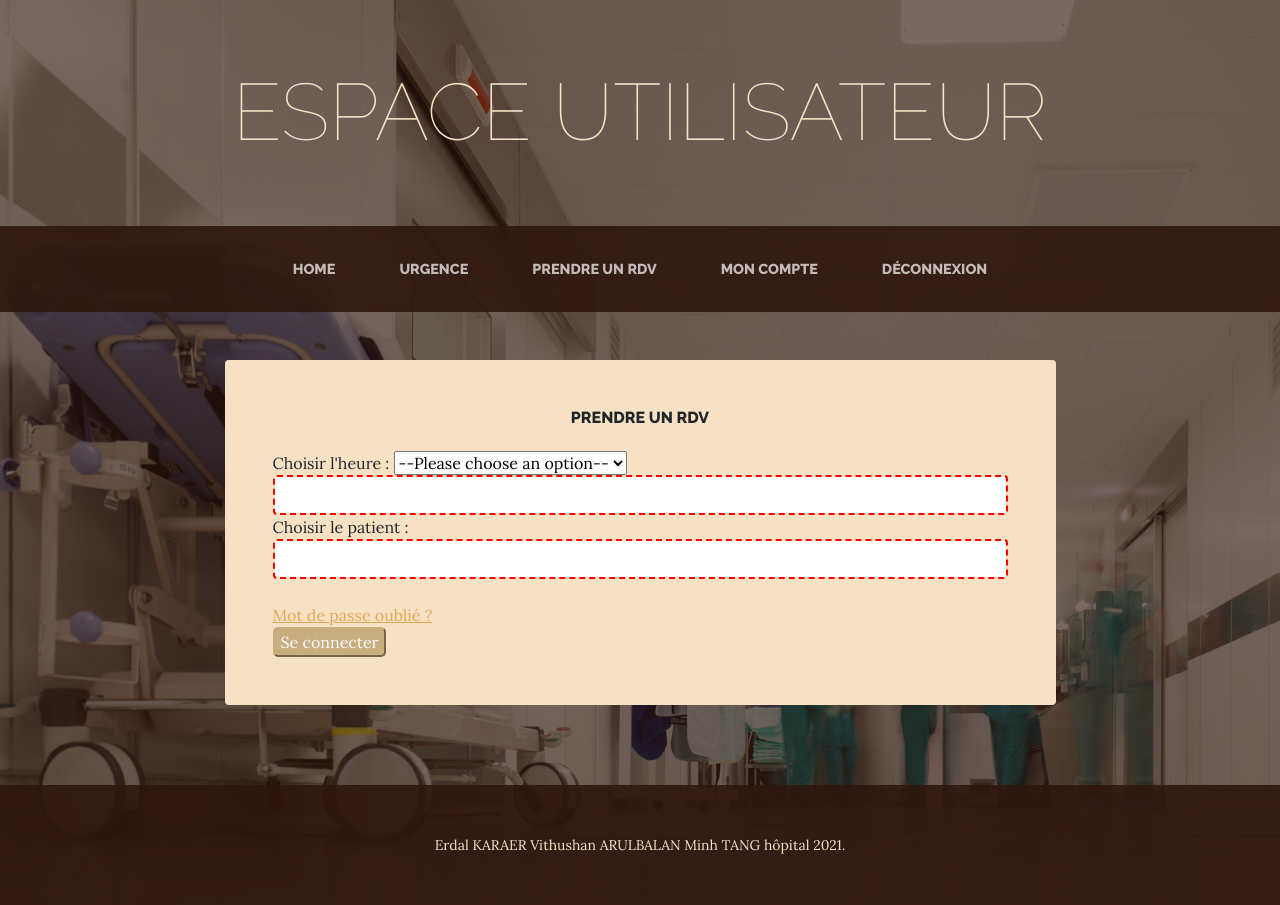
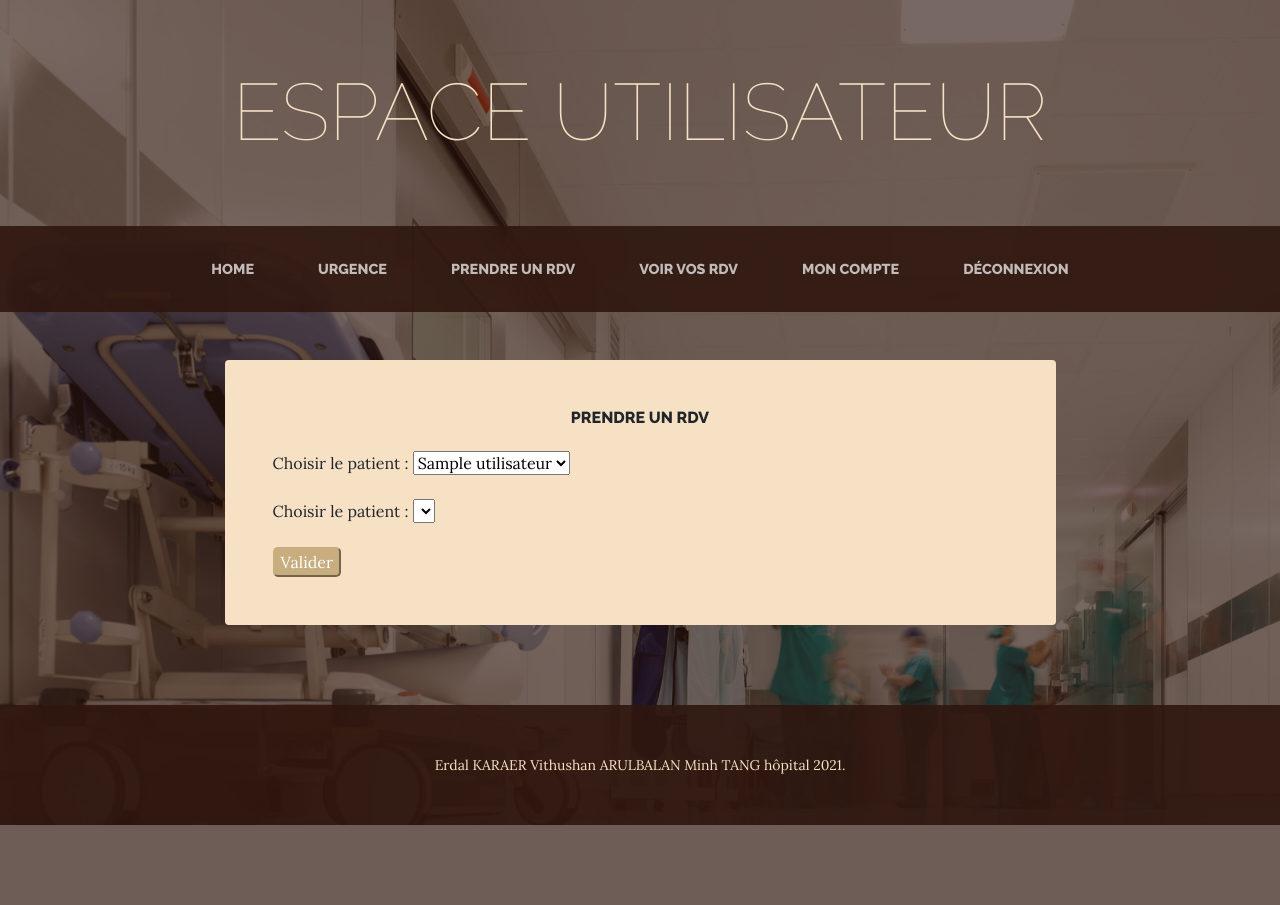
Before and after one commit to vithushan77/Projet_hopital, a PHP site: page /forms/rdvmedecins.php in a window 1280 px wide. After the commit the page ends 825 px from the top, so only its background shows below. Run offline with PHP 8.4, Linux system fonts and the light colour scheme; the visitor is signed in with stand-in values (Sample User, id 1); tables that the repository leaves empty or names only in its code hold one stand-in row (values such as "Sample post"); data that the repository does not hold is empty.

Commit message:
Ajout page prise rdvmedecin

```diff
--- a/back/manager/manager.php
+++ b/back/manager/manager.php
@@ -119,14 +119,14 @@ class manager {
   public function displayHours() {
     $sql = $this->connexionBdd()->prepare('SELECT * FROM heure_rdv');
     $sql->execute();
-    $result = $sql->fetch();
+    $result = $sql->fetchAll();
     return $result;
   }
 
   public function displayUser() {
     $sql = $this->connexionBdd()->prepare('SELECT * FROM utilisateur');
     $sql->execute();
-    $result = $sql->fetch();
+    $result = $sql->fetchAll();
     return $result;
   }
 
--- a/forms/rdvmedecins.php
+++ b/forms/rdvmedecins.php
@@ -26,7 +26,7 @@
 require_once($_SERVER['DOCUMENT_ROOT'].'/Projet_hopital/back/manager/manager.php');
 $manager = new Manager();
 $res = $manager->displayHours();
-$result = $manager->displayUser();
+$results = $manager->displayUser();
 ?>
 <br><br>
 <section class="page-section about-heading">
@@ -43,30 +43,25 @@ $result = $manager->displayUser();
                         <form action="../back/login_back.php" method="post" >
                             <div class="form-group row">
                                 <div class="col-md-12">
-                                    <label for="">Choisir l'heure :</label>
-                                    <select name="pets" id="pet-select">
-                                        <option value="">--Please choose an option--</option>
-                                        <option value="dog">Dog</option>
-                                        <option value="cat">Cat</option>
-                                        <option value="hamster">Hamster</option>
-                                        <option value="parrot">Parrot</option>
-                                        <option value="spider">Spider</option>
-                                        <option value="goldfish">Goldfish</option>
+                                    <label for="">Choisir le patient :</label>
+                                    <select name="utilisateur">
+                                        <?php foreach ($results as $value){ ?>
+                                            <option value="<?= $value['nom']?>>"><?= $value['nom']?></option>
+                                      <?php  } ?>
                                     </select>
-                                    <input type="email" class="form-control" name="mail"  minlength="4" maxlength="62" required>
                                 </div>
-
+                                <br><br>
                                 <div class="col-md-12">
                                     <label for="">Choisir le patient :</label>
-                                    <input type="password" class="form-control" name="mdp"  minlength="4" maxlength="62" required> <br>
+                                    <select name="heure">
+                                        <?php foreach ($res as $value){ ?>
+                                            <option value="<?= $value['nom_heure']?>>"><?= $value['nom_heure']?></option>
+                                        <?php  } ?>
+                                    </select> <br>
                                 </div>
-
                                 <div>
-                                    <a href="/Projet_hopital/forms/mdpOublie.php"/>Mot de passe oublié ?</a>
-                                </div>
-
-                                <div>
-                                    <button type="submit" class="btninsc">Se connecter</button>
+                                    <br>
+                                    <button type="submit" class="btninsc">Valider</button>
                                 </div>
 
                             </div>
--- a/include/header.php
+++ b/include/header.php
@@ -27,12 +27,13 @@ require_once($_SERVER['DOCUMENT_ROOT'].'/Projet_hopital/back/manager/manager.php
                 <li class="nav-item px-lg-4"><a class="nav-link text-uppercase" href="/Projet_hopital/view/urgence.php">Urgence</a></li>
                 <li class="nav-item px-lg-4"><a class="nav-link text-uppercase" href="/Projet_hopital/forms/inscription.php">Espace utilisateur</a></li>
               <?php }
-                if(isset($_SESSION['mail'])) {
+                if($_SESSION['statut'] == "medecin") {
                   ?>
                   <li class="nav-item px-lg-4"><a class="nav-link text-uppercase" href="/Projet_hopital/index.php">Home</a></li>
                   <li class="nav-item px-lg-4"><a class="nav-link text-uppercase" href="/Projet_hopital/view/urgence.php">Urgence</a></li>
-                  <li class="nav-item px-lg-4"><a class="nav-link text-uppercase" href="/Projet_hopital/forms/rdv.php">Prendre un RDV</a></li>
-                  <li class="nav-item px-lg-4"><a class="nav-link text-uppercase" href="/Projet_hopital/forms/moncompte.php">Mon compte</a></li>
+                  <li class="nav-item px-lg-4"><a class="nav-link text-uppercase" href="/Projet_hopital/forms/rdvmedecins.php">Prendre un RDV</a></li>
+                    <li class="nav-item px-lg-4"><a class="nav-link text-uppercase" href="/Projet_hopital/forms/rdv.php">Voir vos RDV</a></li>
+                    <li class="nav-item px-lg-4"><a class="nav-link text-uppercase" href="/Projet_hopital/forms/moncompte.php">Mon compte</a></li>
                   <li class="nav-item px-lg-4"><a class="nav-link text-uppercase" href="/Projet_hopital/back/deconnexion.php">Déconnexion</a></li>
                 <?php }
                 ?>
```
